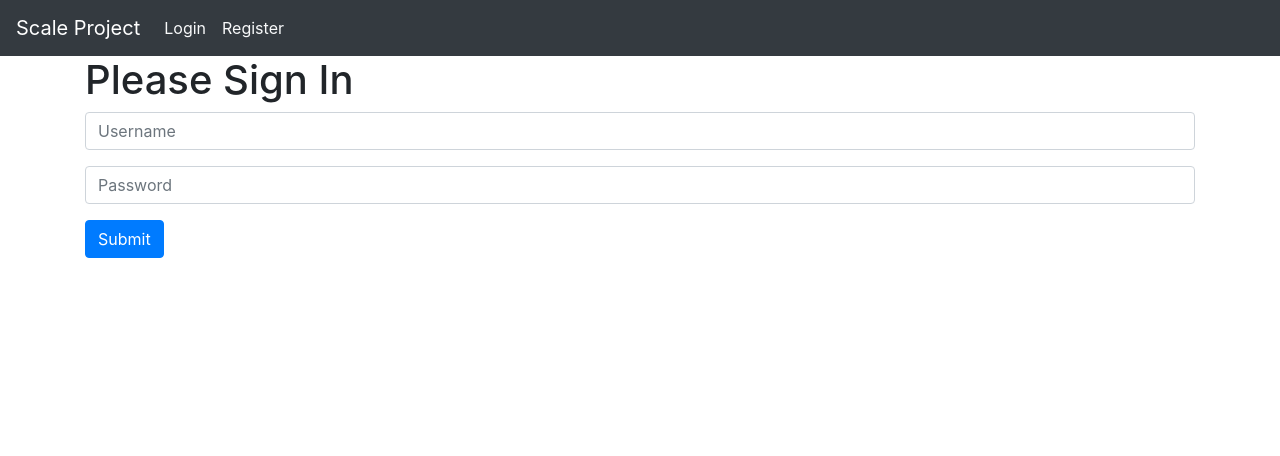
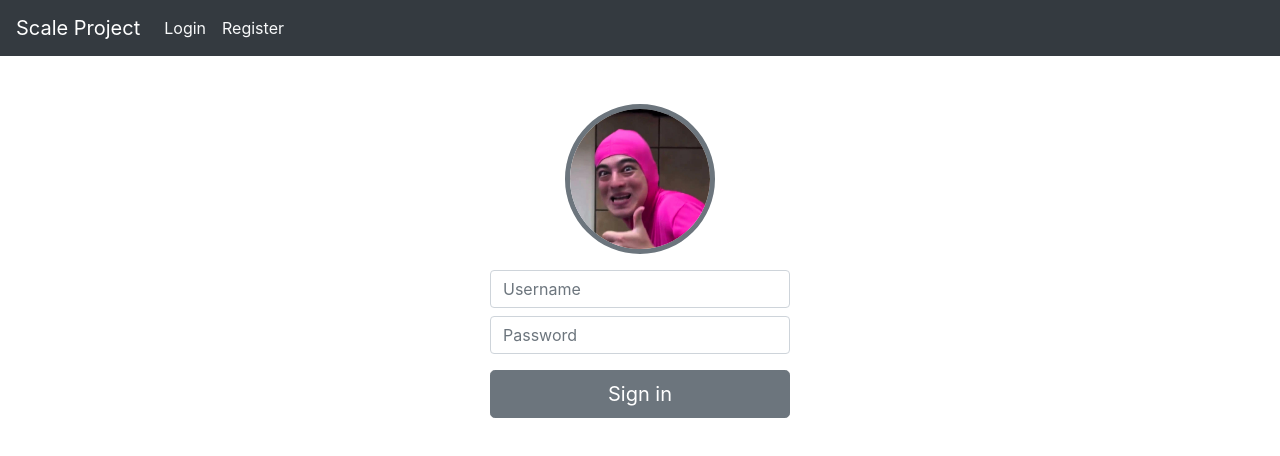
Before and after one commit to ericlyeric/scale-project, a React (Create React App) app in the folder client/: page /login in a window 1280 px wide. Shown: the top 456 px of the page. Built offline with nearby package versions, Linux system fonts and the light colour scheme; no server answers.

Commit message:
login page and logout button

```diff
--- a/client/src/api/authApi.js
+++ b/client/src/api/authApi.js
@@ -1,7 +1,7 @@
 import axios from 'axios';
 
 export const login = async (user) => {
-    return axios.post('/auth/login', user)
+    return axios.post('/login', user)
         .then(res => res.data)
         .catch(() => {
             return {
@@ -16,11 +16,11 @@ export const login = async (user) => {
 }
 
 export const register = async (user) => {
-    return axios.post('/auth/register', user)
+    return axios.post('/register', user)
         .then(res => res.data);
 }
 
 export const logout = async () => {
-    return axios.get('/auth/logout')
+    return axios.get('/logout')
         .then(res => res.data);
 }
--- a/client/src/components/LoginPage.js
+++ b/client/src/components/LoginPage.js
@@ -1,22 +1,74 @@
-import React from 'react';
-import { Container, Form, Button } from 'react-bootstrap';
+import React, { useState } from 'react';
+import { useHistory } from 'react-router-dom';
+import { Container, Form, Button, Image } from 'react-bootstrap';
+import Avatar from '../assets/images/avatar.png'
+import { useAuthContext } from '../context/AuthContext';
+import { login } from '../api/authApi';
+import Message from './common/Message';
 
+const style = {
+    signIn: {
+        width: '100%',
+        maxWidth: '330px',
+        padding: '15px',
+        margin: 'auto',
+    },
+    circle: {
+        border: '5px solid #6c757d',
+        height: '150px',
+        borderRadius: '50%',
+        width: 'auto'
+    }
+}
 const LoginPage = () => {
+    const authContext = useAuthContext();
+    const [formData, setFormData] = useState({
+        username: '',
+        password: ''
+    });
+    const [message, setMessage] = useState(null);
+    const [submitting, setSubmitting] = useState(false);
+    let history = useHistory();
+
+    const handleChange = (event) => {
+        const { name, value } = event.target;
+        setFormData({
+            ...formData,
+            [name]: value
+        });
+    };
+
+    const handleSubmit = async (event) => {
+        event.preventDefault();
+        login(formData).then(data => {
+            const { isAuthenticated, user, message } = data;
+            if (isAuthenticated) {
+                setSubmitting(true);
+                authContext.setUser(user);
+                authContext.setIsAuth(isAuthenticated);
+                history.push('/');
+            } else {
+                setMessage(message);
+            }
+        });
+        setSubmitting(false);
+    };
+
     return(
         <Container>
-            <Form>
-                {/* put some image here */}
+            <Form className="py-5" style={style.signIn} onSubmit={handleSubmit} >
+                <Container className="pb-3">
+                    <Image className="mx-auto d-block" style={style.circle} src={Avatar} width="50%" height="auto" roundedCircle />
+                </Container>
                 <Form.Group>
-                    <h1 className>Please Sign In</h1>
-                    <Form.Control type="text" placeholder="Username" />
+                    <Form.Control className="mb-2" style={style.username} type="text" name="username" onChange={handleChange} placeholder="Username" required/>
+                    <Form.Control style={style.password} type="password" name="password" onChange={handleChange} placeholder="Password" required/>
                 </Form.Group>
-                <Form.Group>
-                    <Form.Control type="password" placeholder="Password" />
-                </Form.Group>
-                <Button variant="primary" type="submit">
-                    Submit
+                <Button className="btn btn-lg btn-secondary btn-block" variant="primary" type="submit">
+                    {submitting ? 'Signing in...' : 'Sign in'}
                 </Button>
             </Form>
+            { message ? <Message message={message} /> : null}
         </Container>
     )
 }
--- /dev/null
+++ b/client/src/components/common/Message.js
@@ -0,0 +1,20 @@
+import React from 'react';
+import { Alert } from 'react-bootstrap';
+
+const getStyle = (message) => {
+    if (message.error) {
+        return 'error';
+    } else {
+        return 'success';
+    }
+};
+
+const Message = ({ message }) => {
+    return (
+        <Alert variant={getStyle(message)}>
+            {message.body}
+        </Alert>
+    );
+};
+
+export default Message;
--- a/client/src/components/common/NavigationBar.js
+++ b/client/src/components/common/NavigationBar.js
@@ -1,12 +1,43 @@
 import React from 'react';
-import { Link } from 'react-router-dom';
-import { Nav, Navbar } from 'react-bootstrap';
+import { Link, useHistory } from 'react-router-dom';
+import { Nav, Navbar, Button } from 'react-bootstrap';
+import { logout } from '../../api/authApi';
+import { useAuthContext } from '../../context/AuthContext';
 
 const NavigationBar = () => {
+    const { setUser, isAuth, setIsAuth } = useAuthContext();
+    const history = useHistory();
+
+    const handleLogout = () => {
+        logout().then(data => {
+            if (data.success) {
+                setUser(data.user);
+                setIsAuth(false);
+                history.push('/')
+            }
+        });
+    };
+
+    const unauthenticatedNavigationBar = () => {
+        return null;
+    }
+
+    const authenticatedNavigationBar = () => {
+        return (
+            <Button
+                variant="dark"
+                onClick={handleLogout}
+            >
+                Logout
+            </Button>
+        )
+    }
+
     return (
         <Navbar bg="dark" variant="dark" expand="lg">
-            {/* put a troll logo */}
             <Navbar.Brand href="/">Scale Project</Navbar.Brand>
+            <Navbar.Toggle aria-controls="basic-navbar-nav" />
+            <Navbar.Collapse>
             <Nav className="mr-auto">
                 <Nav.Link>
                     <Link className="text-light" to="/login">Login</Link>
@@ -14,7 +45,9 @@ const NavigationBar = () => {
                 <Nav.Link>
                     <Link className="text-light" to="/register">Register</Link>
                 </Nav.Link>
+                { !isAuth ? unauthenticatedNavigationBar() : authenticatedNavigationBar() }
             </Nav>
+            </Navbar.Collapse>
         </Navbar>
     )
 }
```
Also changed, not shown: client/src/assets/images/avatar.png (added).
